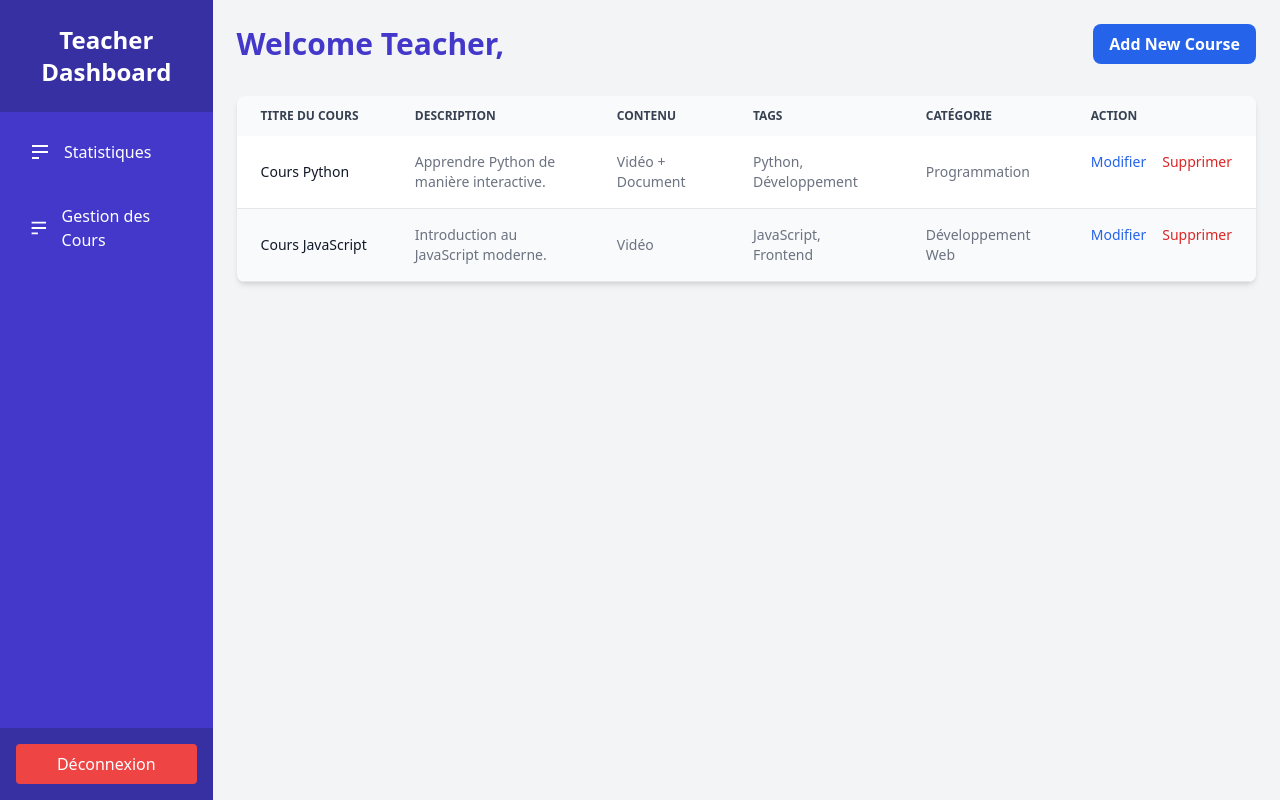
After one commit to saalmahm/YoudemyOnlineCourses, a PHP site: page /pages/teacher-manageCourses.php in a window 1280 px wide. The commit adds this page. Run offline with PHP 8.4, Linux system fonts and the light colour scheme; some libraries are stand-ins or nearby versions.

Commit message:
Réalisée l'interface pour l'enseignant

```diff
--- /dev/null
+++ b/pages/teacher-manageCourses.php
@@ -0,0 +1,126 @@
+<!DOCTYPE html>
+<html lang="en">
+<head>
+  <meta charset="UTF-8">
+  <meta name="viewport" content="width=device-width, initial-scale=1.0">
+  <title>Admin Dashboard</title>
+  <script src="https://cdn.tailwindcss.com"></script>
+</head>
+<body class="bg-gray-100 font-sans">
+  <div class="flex min-h-screen">
+    <!-- Sidebar -->
+    <aside class="w-64 bg-indigo-700 text-white flex flex-col">
+      <div class="p-6 text-center bg-indigo-800">
+        <h1 class="text-2xl font-bold">Teacher Dashboard</h1>
+      </div>
+      <nav class="flex-grow p-4">
+        <ul>
+          <li class="mb-4">
+            <a href="/pages/teacher-statistics.php" class="flex items-center p-3 rounded hover:bg-indigo-600 transition">
+            <svg class="w-6 h-6 mr-3" fill="none" stroke="currentColor" stroke-width="2" viewBox="0 0 24 24" xmlns="http://www.w3.org/2000/svg">
+                <path d="M4 6h16M4 12h16M4 18h7"></path>
+              </svg>
+              Statistiques
+            </a>
+          </li>
+          <li class="mb-4">
+            <a href="/pages/teacher-manageCourses.php" class="flex items-center p-3 rounded hover:bg-indigo-600 transition">
+              <svg class="w-6 h-6 mr-3" fill="none" stroke="currentColor" stroke-width="2" viewBox="0 0 24 24" xmlns="http://www.w3.org/2000/svg">
+                <path d="M4 6h16M4 12h16M4 18h7"></path>
+              </svg>
+              Gestion des Cours
+            </a>
+          </li>
+        </ul>
+      </nav>
+      <div class="p-4 bg-indigo-800">
+        <button class="w-full bg-red-500 text-white py-2 rounded hover:bg-red-600 transition">Déconnexion</button>
+      </div>
+    </aside>
+
+    <main class="flex-grow p-6">
+    <header class="flex justify-between items-center mb-8">
+  <h2 class="text-3xl font-bold text-indigo-700">Welcome Teacher,</h2>
+  <button class="px-4 py-2 bg-blue-600 text-white font-semibold rounded-lg hover:bg-blue-700">
+    Add New Course
+  </button>
+</header>
+
+
+      <!-- Tableau des Cours -->
+      <div class="relative overflow-x-auto shadow-md sm:rounded-lg">
+      <table class="w-full text-sm text-left rtl:text-right text-gray-500 dark:text-gray-400">
+  <thead class="text-xs text-gray-700 uppercase bg-gray-50 dark:bg-gray-700 dark:text-gray-400">
+    <tr>
+      <th scope="col" class="px-6 py-3">
+        Titre du Cours
+      </th>
+      <th scope="col" class="px-6 py-3">
+        Description
+      </th>
+      <th scope="col" class="px-6 py-3">
+        Contenu
+      </th>
+      <th scope="col" class="px-6 py-3">
+        Tags
+      </th>
+      <th scope="col" class="px-6 py-3">
+        Catégorie
+      </th>
+      <th scope="col" class="px-6 py-3">
+        Action
+      </th>
+    </tr>
+  </thead>
+  <tbody>
+    <tr class="odd:bg-white odd:dark:bg-gray-900 even:bg-gray-50 even:dark:bg-gray-800 border-b dark:border-gray-700">
+      <th scope="row" class="px-6 py-4 font-medium text-gray-900 whitespace-nowrap dark:text-white">
+        Cours Python
+      </th>
+      <td class="px-6 py-4">
+        Apprendre Python de manière interactive.
+      </td>
+      <td class="px-6 py-4">
+        Vidéo + Document
+      </td>
+      <td class="px-6 py-4">
+        Python, Développement
+      </td>
+      <td class="px-6 py-4">
+        Programmation
+      </td>
+      <td class="px-6 py-4 flex space-x-4">
+        <a href="#" class="font-medium text-blue-600 dark:text-blue-500 hover:underline">Modifier</a>
+        <a href="#" class="font-medium text-red-600 dark:text-red-500 hover:underline">Supprimer</a>
+      </td>
+    </tr>
+    <tr class="odd:bg-white odd:dark:bg-gray-900 even:bg-gray-50 even:dark:bg-gray-800 border-b dark:border-gray-700">
+      <th scope="row" class="px-6 py-4 font-medium text-gray-900 whitespace-nowrap dark:text-white">
+        Cours JavaScript
+      </th>
+      <td class="px-6 py-4">
+        Introduction au JavaScript moderne.
+      </td>
+      <td class="px-6 py-4">
+        Vidéo
+      </td>
+      <td class="px-6 py-4">
+        JavaScript, Frontend
+      </td>
+      <td class="px-6 py-4">
+        Développement Web
+      </td>
+      <td class="px-6 py-4 flex space-x-4">
+        <a href="#" class="font-medium text-blue-600 dark:text-blue-500 hover:underline">Modifier</a>
+        <a href="#" class="font-medium text-red-600 dark:text-red-500 hover:underline">Supprimer</a>
+      </td>
+    </tr>
+  </tbody>
+</table>
+
+
+      </div>
+    </main>
+  </div>
+</body>
+</html>
```
Also changed, not shown: pages/teacher-statistics.php (renamed from pages/dashboard.php, +5 -40 lines).
